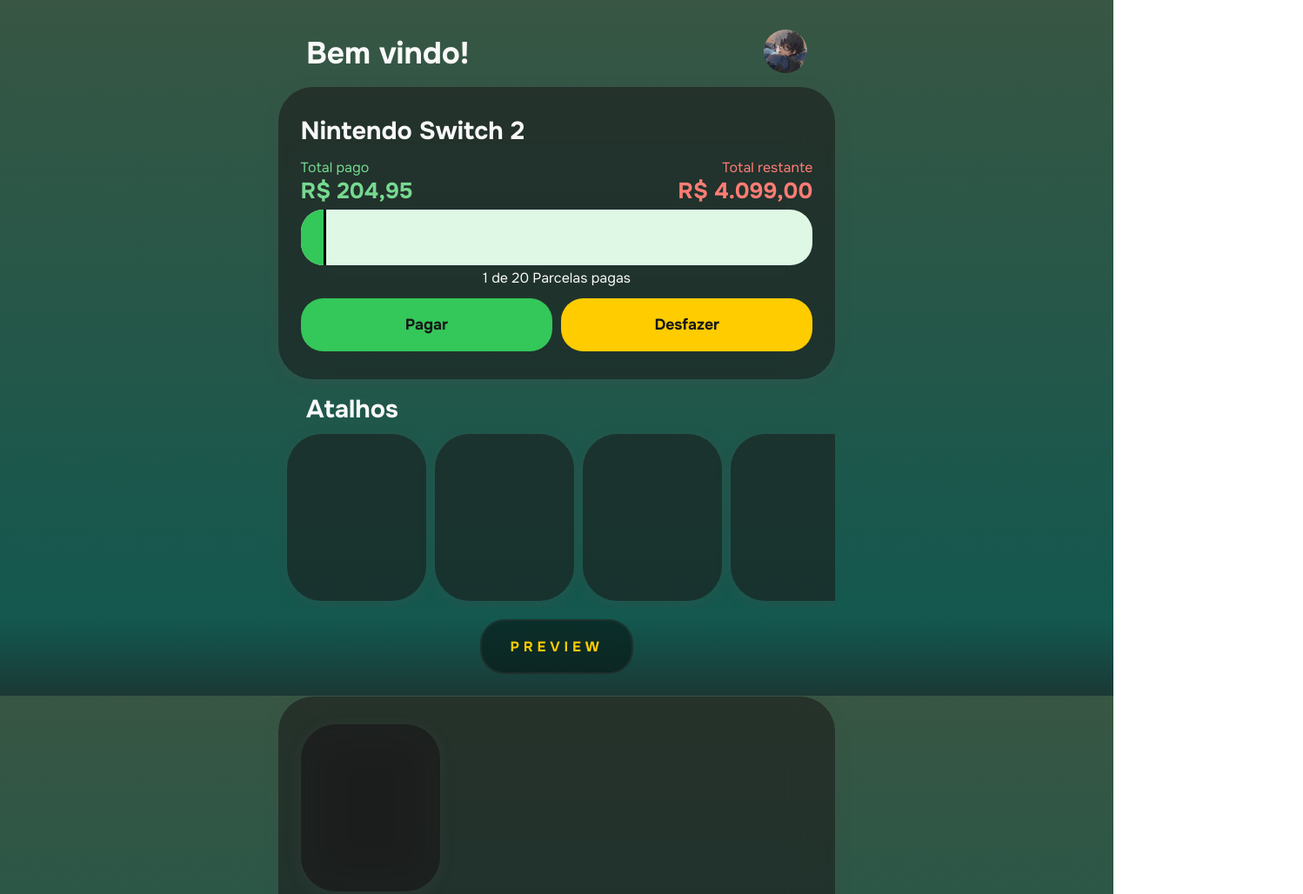
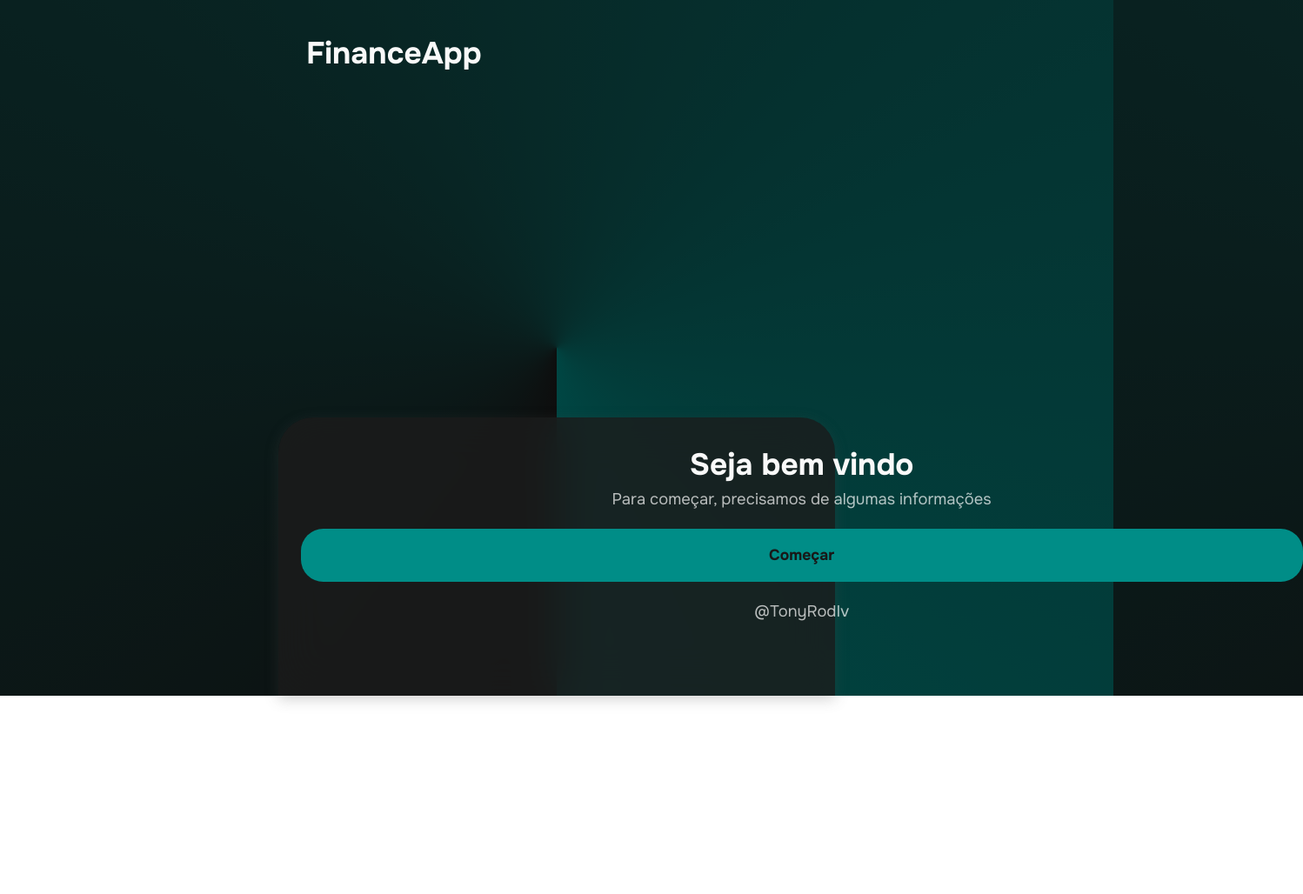
Before and after one commit to TonyRodIv/FinanceApp, a plain HTML site: page index.html in a window 1280 px wide. Shown: the top 1028 px of the page at 87% size, 1498 px wide, since content can reach past the window. After the commit the page ends 800 px from the top, so only its background shows below. Drawn offline with Linux system fonts and the light colour scheme.

Commit message:
adiciona novas animações e estilos à interface do usuário, incluindo transições e um modal de introdução

```diff
--- a/css/colors.css
+++ b/css/colors.css
@@ -1,9 +1,15 @@
 :root {
-  --color-danger-light: #FF7C74;
-  --color-success-light: #77D990;
+    --color-danger-light: #FF7C74;
+    --color-success-light: #77D990;
 
-  --color-success-primary: #34C759;
-  --color-alert-primary: #FC0;
+    --color-success-primary: #34C759;
+    --color-alert-primary: #FC0;
+
+    --color-oceanblue-primary: #008D87;
+}
+
+.oceanBlue {
+    background-color: var(--color-oceanblue-primary);
 }
 
 .dangerLight {
@@ -37,3 +43,9 @@
 .alertBG {
     background-color: var(--color-alert-primary);
 }
+
+.translucentStyle {
+    border: 1px solid rgba(74, 74, 74, 0.58);
+    background: rgba(53, 53, 53, 0.50);
+    color: rgba(255, 255, 255, 0.80);
+}
--- a/css/individuals.css
+++ b/css/individuals.css
@@ -26,6 +26,7 @@
   width: 50px;
   border-radius: 100%;
   justify-self: end;
+  background-color: black;
 }
 
 .infoRow {
@@ -71,7 +72,7 @@
   background-color: #DEF8E5;
   overflow: hidden;
   height: 4rem;
-  border-radius: 1.6rem;
+  border-radius: 1.4rem;
 }
 
 .progressBar {
--- /dev/null
+++ b/css/intro.css
@@ -0,0 +1,61 @@
+.intro {
+    width: 100dvw;
+    height: 100dvh;
+
+    display: grid;
+    grid-template-rows: min-content auto;
+    align-items: end;
+}
+
+.modalIntro {
+    width: 100%;
+    max-width: 40rem;
+    height: 40dvh;
+    margin: 0 auto;
+
+    padding: 2rem 1.6rem;
+    border-radius: 2.5rem 2.5rem 0 0;
+    background: rgba(28, 28, 28, 0.80);
+    box-shadow: 0 4px 16px 0 rgba(80, 80, 80, 0.25);
+    -webkit-backdrop-filter: blur(25px);
+    backdrop-filter: blur(25px);
+
+    display: grid;
+    grid-template-rows: min-content min-content min-content;
+    gap: 1.4rem;
+    justify-self: end;
+    animation: appear 0.8s ease forwards;
+
+    transition: width 0.5s ease, height 0.5s ease;
+}
+
+.modalIntro .textModal {
+    display: flex;
+    justify-content: center;
+    align-items: center;
+    flex-direction: column;
+
+    width: 90dvw;
+    margin: 0 auto;
+    text-align: center;
+    gap: 0.3rem;
+}
+
+.subTextTitle {
+    color: rgba(255, 255, 255, 0.70);
+    font-size: 1.15rem;
+    text-align: center;
+    text-decoration: none;
+}
+
+
+@keyframes modalToFull {
+  from {
+    width: 100dvw;
+    height: 40dvh;
+  }
+  to {
+    height: 100dvh;
+    background-color: #000000b4;
+  }
+}
--- a/css/main.css
+++ b/css/main.css
@@ -10,7 +10,10 @@
 body {
     width: 100dvw;
     height: 100dvh;
-    background: linear-gradient(0deg, #0F5850 0%, #385643 100%);
+    /* background: linear-gradient(0deg, #0F5850 0%, #385643 100%); */
+    background: linear-gradient(0deg, rgba(0, 0, 0, 0.50) 0%, rgba(0, 0, 0, 0.50) 100%), conic-gradient(from 180deg at 50% 50%, #1C1C1C 0deg, #008D87 360deg);
+    transition: background 1s ease-in-out;
+    background-size: cover;
     color: #F9F9F9;
 
     padding-bottom: env(safe-area-inset-bottom);
@@ -98,7 +101,19 @@
     border-radius: 1.6rem;
     border: none;
     min-width: 6rem;
+    max-height: fit-content;
     font-weight: bold;
     font-size: 1.1rem;
     color: #181818;
 }
+
+@keyframes appear {
+    from{
+        opacity: 0.6;
+        transform: translateY(40px);
+    }
+      to {
+        opacity: 1;
+        transform: translateY(0);
+      }
+    }
--- a/index.html
+++ b/index.html
@@ -5,22 +5,40 @@
     <meta charset="UTF-8">
     <meta name="viewport" content="width=device-width, initial-scale=1, viewport-fit=cover">
     <link rel="stylesheet" href="css/main.css">
+    <link rel="stylesheet" href="css/intro.css">
     <link rel="stylesheet" href="css/individuals.css">
     <link rel="stylesheet" href="css/responsive.css">
     <link rel="stylesheet" href="css/colors.css">
     <title> FinanceApp BETA</title>
 </head>
 
-<body>
-    <section class="navContainer" id="previewNav">
+<body id="body">
+    <section class="navContainer" id="previewNav" style="display: none;">
         <div class="nav">
             PREVIEW
         </div>
     </section>
 
+    <section class="intro">
+        <section class="head" id="temporaryTitleIntro">
+            <h2 class="titleHead">FinanceApp</h2>
+        </section>
+
+        <div class="modalIntro" id="modalIntro">
+            <div class="textModal">
+                <h2 class="titleHead" id="titleModal">Seja bem vindo</h2>
+                <p class="subTextTitle" id="subtitleModal">Para começar, precisamos de algumas informações</p>
+            </div>
+            <button class="largeBtn oceanBlue" id="startBtn">Começar</button>
+            <a class="subTextTitle" href="https://github.com/TonyRodIv" >@TonyRodIv</a>
+        </div>
+    </section>
+
+
+    <section id="paymentHome" style="display: none;">
         <section class="head">
             <h2 class="titleHead">Bem vindo!</h2>
-        <img src="public/pfpbeeta.jpg" alt="" class="pfpHead">
+            <img src="#" alt="" class="pfpHead" id="pfpHead">
         </section>
         <main class="card financeMainCard" id="financeMainCard">
             <h2 class="cardTitle" id="payName">Nome da Dívida</h2>
@@ -68,14 +86,11 @@
             <div class="cardMedium">
             </div>
         </main>
-    <div class="head"></div>
-    <main class="card financeMainCard">
-        <div class="cardMedium">
-        </div>
-        <div class="cardMedium">
-        </div>
-    </main>
+    </section>
+
+
     <script src="js/main.js"></script>
+    <script src="js/transition.js"></script>
 </body>
 
 </html>
--- a/js/main.js
+++ b/js/main.js
@@ -13,7 +13,8 @@
 let installmentsTotal = 20
 let totalDebt = 4099
 
-loadInfo()
+
+
 
 function loadInfo() {
     let totalPaid = (totalDebt / installmentsTotal * installmentsPaid)
--- /dev/null
+++ b/js/transition.js
@@ -0,0 +1,27 @@
+const body = document.getElementById('body');
+const temporaryTitleIntro = document.getElementById('temporaryTitleIntro');
+const modalIntro = document.getElementById('modalIntro');
+const startBtn = document.getElementById('startBtn');
+const titleModal = document.getElementById('titleModal');
+const subtitleModal = document.getElementById('subtitleModal');
+
+startBtn.addEventListener('click', function(){
+    modalIntro.style.animation = 'modalToFull 1s ease forwards'
+    modalIntro.querySelector("a").remove()
+    modalIntro.style.position = 'absolute'
+    modalIntro.style.gridTemplateRows = 'min-content auto'
+    modalIntro.style.alignItems = 'end'
+    startBtn.remove()
+    temporaryTitleIntro.remove()
+
+    titleModal.innerHTML = 'Adicionar Dívida'
+    subtitleModal.innerHTML = 'Preencha os campos'
+    setTimeout(() => {
+        modalIntro.innerHTML += '<section class="btnRow"><button class="largeBtn translucentStyle"id="redoModalBtn" onclick="recarregarSite()">Voltar</button><button class="largeBtn oceanBlue"id="startBtn">Começar</button></section>'
+        modalIntro.style.borderRadius = '0'
+    }, 850);
+})
+
+function recarregarSite() {
+    location.reload();
+  }
```
Lines whose indentation alone changed are shown as unchanged.
